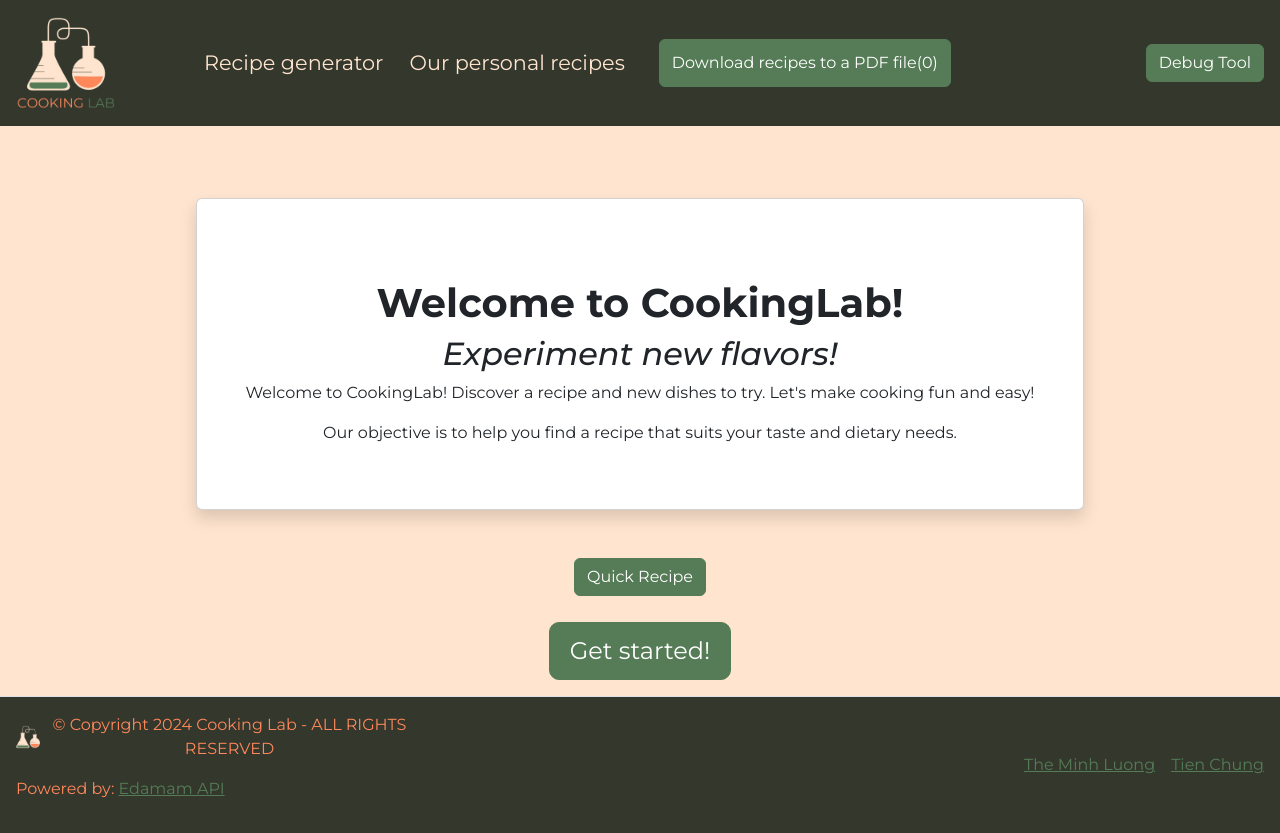
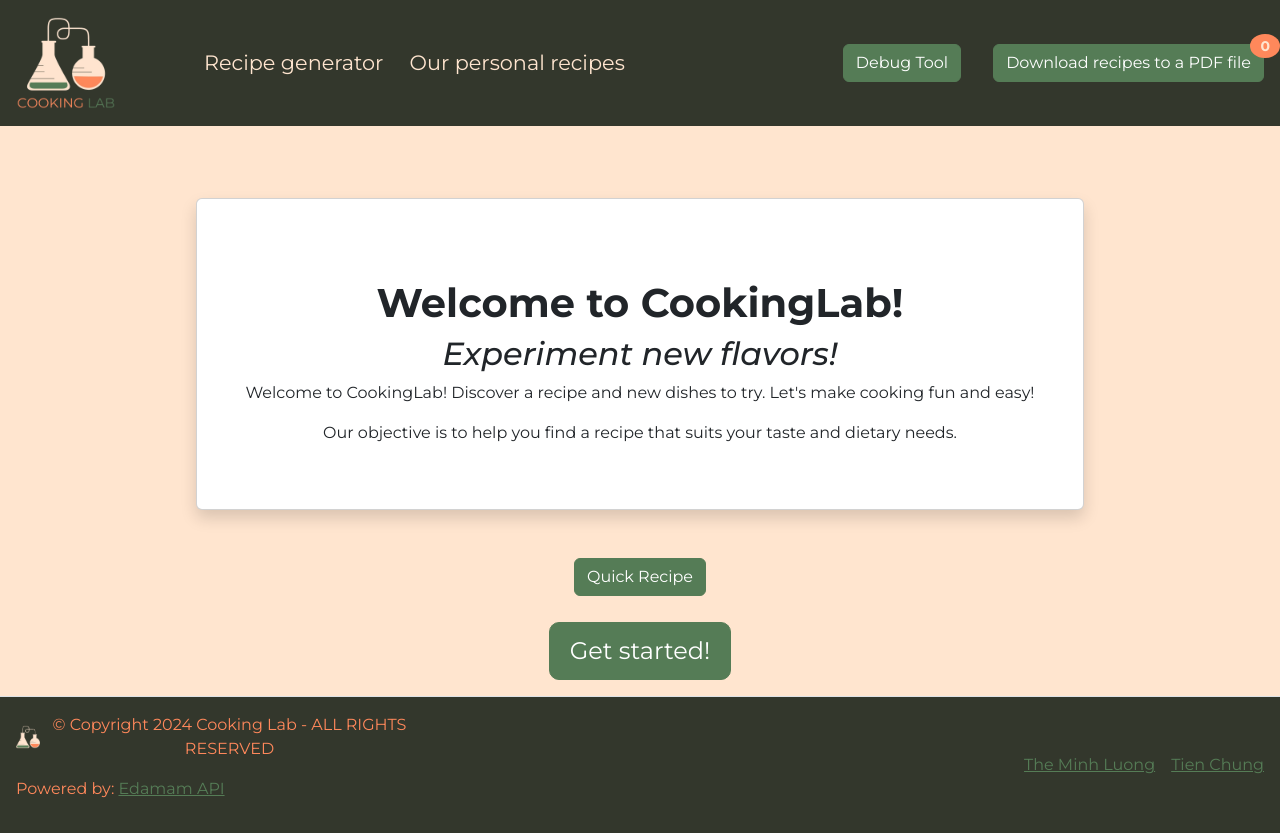
Before and after one commit to CookingLab/cooking-lab, a React (Create React App) app: page / in a window 1280 px wide. Built offline with nearby package versions, Linux system fonts and the light colour scheme.

Commit message:
Added badge and popup for saved recipes (#81)
* Added badge for saved recipes number

* Added modal popup

```diff
--- a/package.json
+++ b/package.json
@@ -13,7 +13,7 @@
     "express": "^4.21.1",
     "jspdf": "^3.0.1",
     "react": "^18.3.1",
-    "react-bootstrap": "^2.10.5",
+    "react-bootstrap": "^2.10.9",
     "react-dom": "^18.3.1",
     "react-redux": "^9.1.2",
     "react-router-dom": "^6.27.0",
--- /dev/null
+++ b/src/components/modal.tsx
@@ -0,0 +1,23 @@
+import { MODAL_CLOSE } from '../i18n/constants';
+import React from 'react';
+import Button from 'react-bootstrap/Button';
+import Modal from 'react-bootstrap/Modal';
+import { CustomModalProps } from '../interfaces/recipeInterface';
+
+const CustomModal = ({ modalTitle, modalText, show, handleClose }: CustomModalProps) => {
+  return (
+    <Modal show={show} onHide={handleClose}>
+      <Modal.Header closeButton>
+        <Modal.Title>{modalTitle}</Modal.Title>
+      </Modal.Header>
+      <Modal.Body>{modalText}</Modal.Body>
+      <Modal.Footer>
+        <Button className="btn btn-dark cooking-lab-btn me-3 ms-3" onClick={handleClose}>
+          {MODAL_CLOSE}
+        </Button>
+      </Modal.Footer>
+    </Modal>
+  );
+};
+
+export default CustomModal;
--- a/src/components/navBar.tsx
+++ b/src/components/navBar.tsx
@@ -1,15 +1,16 @@
-import React from 'react';
+import React, { useState } from 'react';
 import jsPDF from 'jspdf';
 import logo from '../img/cookingLabLogo2.png';
 import Debug from './debug';
 import { Navbar, Nav } from 'react-bootstrap';
 import { HashLink } from 'react-router-hash-link';
-import { PERSONAL_RECIPE, RECIPE_GENERATOR, GENERATE_TXT } from '../i18n/constants';
+import { PERSONAL_RECIPE, RECIPE_GENERATOR, GENERATE_TXT, MODAL_TITLE, MODAL_TEXT } from '../i18n/constants';
 import { useDispatch, useSelector } from 'react-redux';
 import { useNavigate } from 'react-router-dom';
 import { restartSteps } from '../utils/index';
 import * as CookingLabSlice from '../redux/cookingLabSlice';
 import { RootState } from 'redux/store';
+import CustomModal from './modal';
 
 const NavBar = () => {
   const isLocalhost = window.location.hostname === 'localhost';
@@ -18,16 +19,23 @@ const NavBar = () => {
   const dispatch = useDispatch();
   const navigate = useNavigate();
 
+  const [showModal, setShowModal] = useState(false);
+  const handleClose = () => setShowModal(false);
+  const handleShow = () => setShowModal(true);
+
   const handleRestart = () => {
     restartSteps(dispatch, navigate);
     dispatch(CookingLabSlice.setTienRecipesExtended(false));
     dispatch(CookingLabSlice.setTmRecipesExtended(false));
   }
 
+
   const handleGeneratePdfFile = () => {
+
     const recipes = Object.entries(savedRecipes);
     if (recipes.length === 0) {
-      alert('No recipes saved to generate a file.');
+      handleShow();
+      setShowModal(true);
       return;
     }
 
@@ -63,10 +71,11 @@ const NavBar = () => {
   };
 
   return (
+    <>
       <Navbar expand="md" className="navbar background-color">
         <Navbar.Brand>
           <a href="/">
-          <img className="mx-3 logo" src={logo} alt="Cooking Lab Logo"/>
+            <img className="mx-3 logo" src={logo} alt="Cooking Lab Logo" />
           </a>
         </Navbar.Brand>
         <div className="mx-3">
@@ -96,14 +105,24 @@ const NavBar = () => {
               >
                 {PERSONAL_RECIPE}
               </Nav.Link>
-            <button data-testid="save-recipe-btn" className="btn btn-dark cooking-lab-btn me-3 ms-3" onClick={() => handleGeneratePdfFile()}>
-              {`${GENERATE_TXT}(${Object.keys(savedRecipes).length})`}
-            </button>
             </Nav>
           </div>
         </Navbar.Collapse>
         {isLocalhost && <Debug />}
+        <div className="position-relative">
+          <button data-testid="save-recipe-btn" className="btn btn-dark cooking-lab-btn me-3 ms-3" onClick={() => handleGeneratePdfFile()}>
+            {GENERATE_TXT}
+          </button>
+          <span className="badge">{Object.keys(savedRecipes).length}</span>
+        </div>
       </Navbar>
+      <CustomModal
+        modalTitle={MODAL_TITLE}
+        modalText={MODAL_TEXT}
+        show={showModal}
+        handleClose={handleClose}
+      />
+    </>
   )
 }
 
--- a/src/css/App.css
+++ b/src/css/App.css
@@ -105,6 +105,25 @@ nav.navbar .navbar-toggler-icon:before {
 }
 nav.navbar .navbar-toggler-icon:after {
 	top: 8px;
+}
+
+.position-relative {
+  position: relative;
+}
+
+.badge {
+  position: absolute;
+  top: -10px;
+  right: 0;
+  background-color: var(--color-primary);
+  color: var(--color-secondary);
+  border-radius: 50%;
+  padding: 5px 10px;
+  font-size: 14px;
+  font-weight: bold;
+  display: flex;
+  align-items: center;
+  justify-content: center;
 }
 
 /* Step 2 */
--- a/src/i18n/constants.ts
+++ b/src/i18n/constants.ts
@@ -129,3 +129,8 @@ export const RECIPE_INSTRUCTIONS = 'Instructions';
 // PersonalRecipePage constants
 export const NO_RESPONSE_500 = 'No response received from server';
 export const ERROR_500 = 'An error occurred';
+
+// Modal constants
+export const MODAL_TITLE = 'No recipes saved';
+export const MODAL_TEXT = 'Please save some recipes before generating a file.';
+export const MODAL_CLOSE = 'Close';
```
Also changed, not shown: src/interfaces/recipeInterface.ts (+7 -0 lines). Lines whose indentation alone changed are shown as unchanged.
